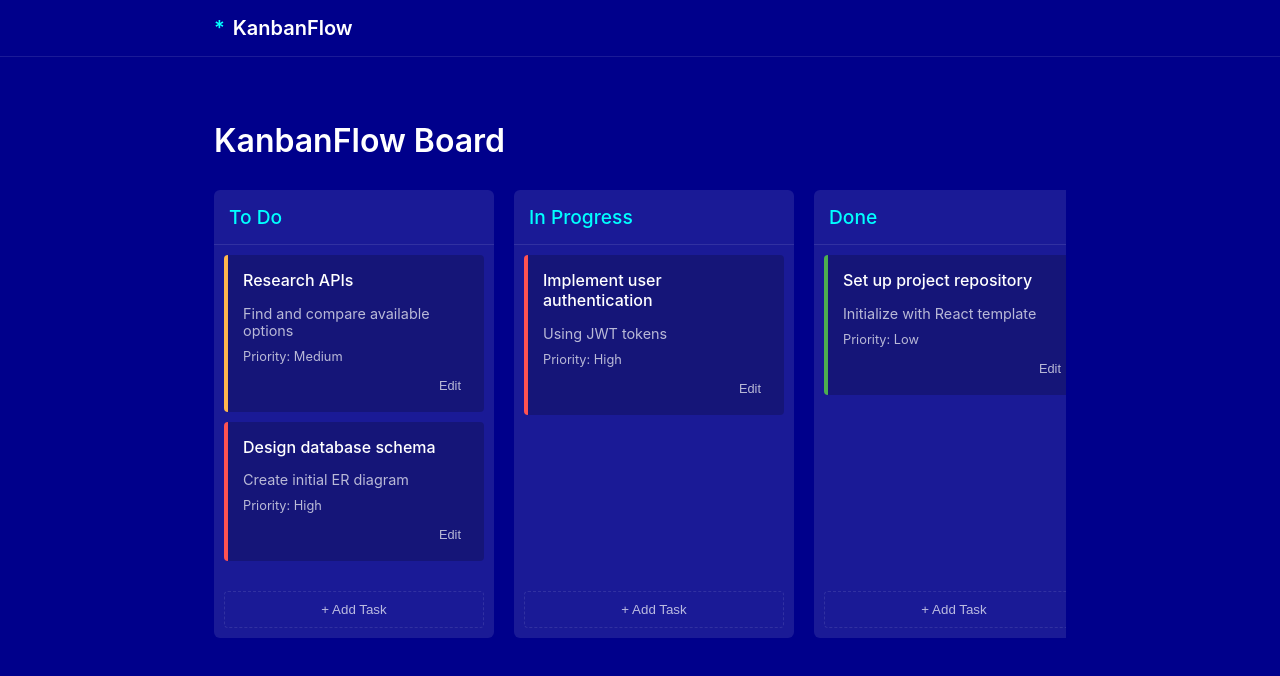
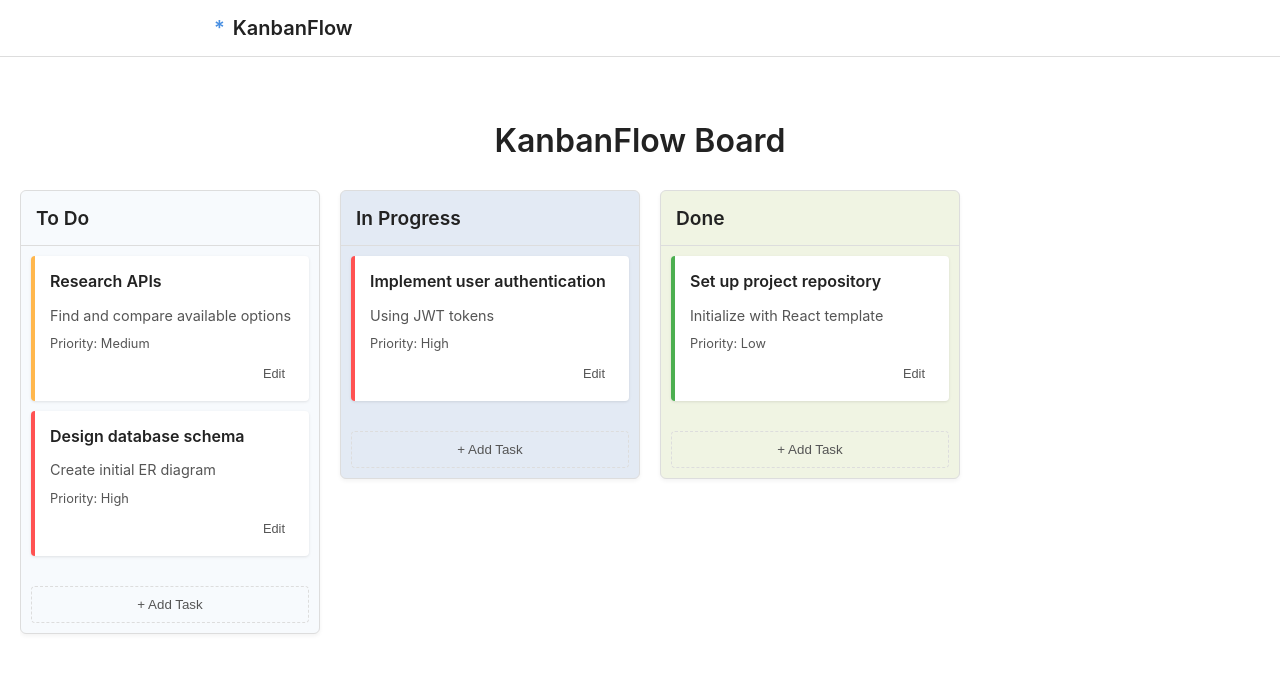
Before and after one commit to Workflow-Manager-admin/kanbanflow-105387-ce224a99, a React (Create React App) app in the folder kanbanflow/: page / in a window 1280 px wide. Shown: the top 676 px of the page. Built offline with nearby package versions, Linux system fonts and the light colour scheme; the HTML template or start-up script is replaced by a standard one.

Commit message:
Auto-commit: Changes as of 2025-06-04T13:36:09.760728+00:00

```diff
--- a/kanbanflow/src/App.css
+++ b/kanbanflow/src/App.css
@@ -1,16 +1,27 @@
 :root {
-  --base-light: #00ffff;
-  --base-dark: #00008b;
-  --text-color: #ffffff;
-  --text-secondary: rgba(255, 255, 255, 0.7);
-  --border-color: rgba(255, 255, 255, 0.1);
+  --app-bg: #ffffff;
+  --text-primary: #222222;
+  --text-secondary: #555555;
+  --border-color: #dddddd;
+  --column-bg-1: #f7fafd;
+  --column-bg-2: #e3eaf4;
+  --column-bg-3: #f0f4e3;
+  --column-bg-default: #f0f0f0; /* Default for additional columns */
+  --button-bg: #4a90e2;
+  --button-text: #ffffff;
+  --button-hover-bg: #357abd;
+  --card-bg: #ffffff;
+  --card-shadow: rgba(0, 0, 0, 0.1);
+  --danger-color: #e74c3c;
+  --danger-hover-bg: #c0392b;
+  --accent-color: #4a90e2; /* Used for logo symbol and other highlights */
 }
 
 body {
   margin: 0;
   font-family: 'Inter', 'Roboto', 'Helvetica', 'Arial', sans-serif;
-  background-color: var(--base-dark);
-  color: var(--text-color);
+  background-color: var(--app-bg);
+  color: var(--text-primary);
   -webkit-font-smoothing: antialiased;
   -moz-osx-font-smoothing: grayscale;
 }
@@ -22,12 +33,12 @@ body {
 }
 
 .navbar {
-  background-color: var(--base-dark);
+  background-color: var(--app-bg); /* Changed from --base-dark */
   padding: 16px;
   display: flex;
   align-items: center;
   justify-content: space-between;
-  border-bottom: 1px solid var(--border-color);
+  border-bottom: 1px solid var(--border-color); /* Changed from old --border-color */
   position: fixed;
   top: 0;
   width: 100%;
@@ -41,54 +52,30 @@ body {
   display: flex;
   align-items: center;
   gap: 8px;
+  color: var(--text-primary); /* Ensure logo text is readable */
 }
 
 .logo-symbol {
-  color: var(--base-light);
+  color: var(--accent-color); /* Changed from --base-light */
 }
 
 .container {
-  max-width: 900px;
+  max-width: 900px; /* Consider making this wider for Kanban boards, or 100% width for board container */
   margin: 0 auto;
   padding: 0 24px;
   width: 100%;
   box-sizing: border-box;
 }
 
-.hero {
-  padding-top: 120px;
-  padding-bottom: 64px;
-  text-align: center;
-  display: flex;
-  flex-direction: column;
-  align-items: center;
-  gap: 24px;
+/* Remove Hero Section as it's not relevant for a Kanban board app focus */
+.hero, .subtitle, .title, .description {
+  display: none;
 }
 
-.subtitle {
-  color: var(--base-light);
-  font-weight: 500;
-  font-size: 1.1rem;
-}
-
-.title {
-  font-size: 3.5rem;
-  font-weight: 600;
-  line-height: 1.2;
-  margin: 0;
-}
-
-.description {
-  font-size: 1.1rem;
-  line-height: 1.5;
-  color: var(--text-secondary);
-  max-width: 600px;
-  margin-bottom: 16px;
-}
 
 .btn {
-  background-color: var(--base-light);
-  color: white;
+  background-color: var(--button-bg);
+  color: var(--button-text);
   border: none;
   border-radius: 4px;
   padding: 10px 20px;
@@ -99,7 +86,7 @@ body {
 }
 
 .btn:hover {
-  background-color: #7691ff;
+  background-color: var(--button-hover-bg);
 }
 
 .btn-large {
@@ -109,59 +96,81 @@ body {
 
 /* Board Layout Styles */
 .board-container {
-  padding-top: 80px;
+  padding-top: 80px; /* Space for fixed navbar */
   width: 100%;
+  flex-grow: 1; /* Allow board to take available space */
+  display: flex; /* For centering board content if container has max-width */
+  justify-content: center; /* Center if .container is used with max-width */
 }
+
+/* Make .board's direct child container take full width if needed */
+.board-container > .container {
+    max-width: 100%; /* Allow board to span full width */
+    padding: 0 20px; /* Add some padding */
+}
+
 
 .board {
   padding: 20px 0;
+  width: 100%;
 }
 
 .board h1 {
   margin-bottom: 30px;
-  color: var(--text-color);
+  color: var(--text-primary); /* Changed from --text-color */
   font-size: 2rem;
   font-weight: 600;
+  text-align: center; /* Center board title */
 }
 
 .board-columns {
   display: flex;
   gap: 20px;
-  overflow-x: auto;
-  padding-bottom: 20px;
+  overflow-x: auto; /* Keep horizontal scroll for columns */
+  padding-bottom: 20px; /* Space at the bottom */
+  align-items: flex-start; /* Align columns to the top */
 }
 
 /* Column Styles */
 .column {
-  background-color: rgba(255, 255, 255, 0.1);
+  /* background-color will be set by nth-child */
   border-radius: 6px;
-  min-width: 280px;
-  width: 280px;
-  max-height: 80vh;
+  min-width: 300px; /* Slightly wider columns */
+  width: 300px;
+  max-height: calc(100vh - 120px); /* Adjust based on navbar and board padding */
   display: flex;
   flex-direction: column;
   transition: background-color 0.2s ease, box-shadow 0.2s ease;
+  border: 1px solid var(--border-color); /* Add a light border to columns */
+  box-shadow: 0 2px 4px rgba(0,0,0,0.05); /* Softer shadow */
 }
 
+.column:nth-child(1) { background-color: var(--column-bg-1); }
+.column:nth-child(2) { background-color: var(--column-bg-2); }
+.column:nth-child(3) { background-color: var(--column-bg-3); }
+/* Add more nth-child rules if more columns are common, or use a default */
+.column:nth-child(n+4) { background-color: var(--column-bg-default); }
+
+
 .column.drag-over {
-  background-color: rgba(0, 255, 255, 0.05);
-  box-shadow: 0 0 10px rgba(0, 255, 255, 0.3);
+  box-shadow: 0 0 10px var(--accent-color); /* Use accent color for drag-over highlight */
+  border-color: var(--accent-color);
 }
 
 .column-title {
   font-size: 1.2rem;
-  font-weight: 500;
+  font-weight: 600; /* Bolder title */
   padding: 15px;
   margin: 0;
   border-bottom: 1px solid var(--border-color);
-  color: var(--base-light);
+  color: var(--text-primary); /* Changed from --base-light */
 }
 
 .task-list {
   padding: 10px;
   flex: 1;
   overflow-y: auto;
-  min-height: 200px;
+  min-height: 150px; /* Adjusted min-height */
 }
 
 .empty-column-text {
@@ -169,6 +178,7 @@ body {
   text-align: center;
   font-style: italic;
   margin: 20px 0;
+  padding: 10px;
 }
 
 .add-task-button {
@@ -180,48 +190,55 @@ body {
   margin: 10px;
   cursor: pointer;
   transition: all 0.2s ease;
+  text-align: center;
 }
 
 .add-task-button:hover {
-  color: var(--text-color);
-  border-color: var(--base-light);
-  background-color: rgba(0, 255, 255, 0.1);
+  color: var(--text-primary);
+  border-color: var(--accent-color);
+  background-color: rgba(74, 144, 226, 0.1); /* Light accent background */
 }
 
 /* TaskCard Styles */
 .task-card {
-  background-color: rgba(0, 0, 0, 0.2);
+  background-color: var(--card-bg);
   border-radius: 4px;
   padding: 15px;
   margin-bottom: 10px;
   cursor: grab;
   transition: transform 0.2s ease, box-shadow 0.2s ease;
   user-select: none;
+  box-shadow: 0 1px 3px var(--card-shadow);
+  border-left-width: 4px; /* Ensure this is for the color from JS */
+  border-left-style: solid; /* Ensure this is for the color from JS */
+  /* border-left-color is set inline in TaskCard.js */
 }
 
 .task-card:hover {
   transform: translateY(-2px);
-  box-shadow: 0 4px 8px rgba(0, 0, 0, 0.1);
+  box-shadow: 0 6px 12px var(--card-shadow);
 }
 
 .task-card.dragging {
-  opacity: 0.6;
-  transform: scale(0.98);
-  box-shadow: 0 5px 10px rgba(0, 0, 0, 0.2);
+  opacity: 0.8; /* Slightly more opaque */
+  transform: scale(0.98) rotate(2deg); /* Add a slight rotation */
+  box-shadow: 0 5px 15px rgba(0,0,0,0.2);
   cursor: grabbing;
 }
 
 .task-title {
   font-size: 1rem;
-  font-weight: 500;
+  font-weight: 600; /* Bolder task title */
   margin-top: 0;
   margin-bottom: 8px;
+  color: var(--text-primary);
 }
 
 .task-description {
   font-size: 0.9rem;
   color: var(--text-secondary);
   margin-bottom: 10px;
+  line-height: 1.4;
 }
 
 .task-priority {
@@ -233,68 +250,85 @@ body {
 .task-actions {
   display: flex;
   justify-content: flex-end;
+  margin-top: 10px;
 }
 
 .edit-button {
   background-color: transparent;
   color: var(--text-secondary);
-  border: none;
+  border: 1px solid transparent; /* Keep alignment, make border visible on hover */
   cursor: pointer;
   padding: 4px 8px;
   font-size: 0.8rem;
   border-radius: 3px;
+  transition: all 0.2s ease;
 }
 
 .edit-button:hover {
-  background-color: rgba(255, 255, 255, 0.1);
-  color: var(--text-color);
+  background-color: rgba(0,0,0,0.05);
+  color: var(--text-primary);
+  border-color: var(--border-color);
 }
 
 /* TaskForm Styles */
 .task-form {
-  background-color: rgba(0, 0, 0, 0.3);
+  background-color: var(--app-bg); /* Light background for form inside columns */
   border-radius: 4px;
-  padding: 12px;
+  padding: 15px; /* More padding */
   margin-bottom: 16px;
   border: 1px solid var(--border-color);
+  box-shadow: 0 2px 4px rgba(0,0,0,0.03);
 }
 
 .form-group {
-  margin-bottom: 12px;
+  margin-bottom: 15px; /* Increased spacing */
 }
 
 .form-group label {
   display: block;
-  margin-bottom: 4px;
-  font-size: 0.85rem;
+  margin-bottom: 6px; /* Increased spacing */
+  font-size: 0.9rem; /* Slightly larger label */
   color: var(--text-secondary);
+  font-weight: 500;
 }
 
 .form-group input[type="text"],
 .form-group textarea,
 .form-group select {
   width: 100%;
-  padding: 8px;
-  background-color: rgba(0, 0, 0, 0.2);
+  padding: 10px; /* More padding */
+  background-color: #fff; /* White background for inputs */
   border: 1px solid var(--border-color);
   border-radius: 4px;
-  color: var(--text-color);
+  color: var(--text-primary);
   font-size: 0.9rem;
+  box-sizing: border-box; /* Ensure padding doesn't break layout */
 }
+
+.form-group input[type="text"]:focus,
+.form-group textarea:focus,
+.form-group select:focus {
+  border-color: var(--accent-color);
+  box-shadow: 0 0 0 2px rgba(74, 144, 226, 0.2);
+  outline: none;
+}
+
 
 .form-group input[type="color"] {
   width: 100%;
-  height: 30px;
-  background-color: rgba(0, 0, 0, 0.2);
+  height: 40px; /* Taller color picker */
+  background-color: #fff;
   border: 1px solid var(--border-color);
   border-radius: 4px;
   padding: 2px;
+  box-sizing: border-box;
 }
 
 .form-actions {
   display: flex;
-  justify-content: space-between;
-  margin-top: 16px;
+  justify-content: flex-end; /* Align buttons to the right */
+  gap: 10px; /* Space between buttons */
+  margin-top: 20px; /* More space above actions */
 }
 
 .btn-cancel {
@@ -304,6 +338,7 @@ body {
 }
 
 .btn-cancel:hover {
-  background-color: rgba(255, 255, 255, 0.1);
-  color: var(--text-color);
+  background-color: rgba(0,0,0,0.05);
+  color: var(--text-primary);
+  border-color: var(--text-secondary);
 }
```
Also changed, not shown: 2 other files (tests, documents, lock files or other folders).
